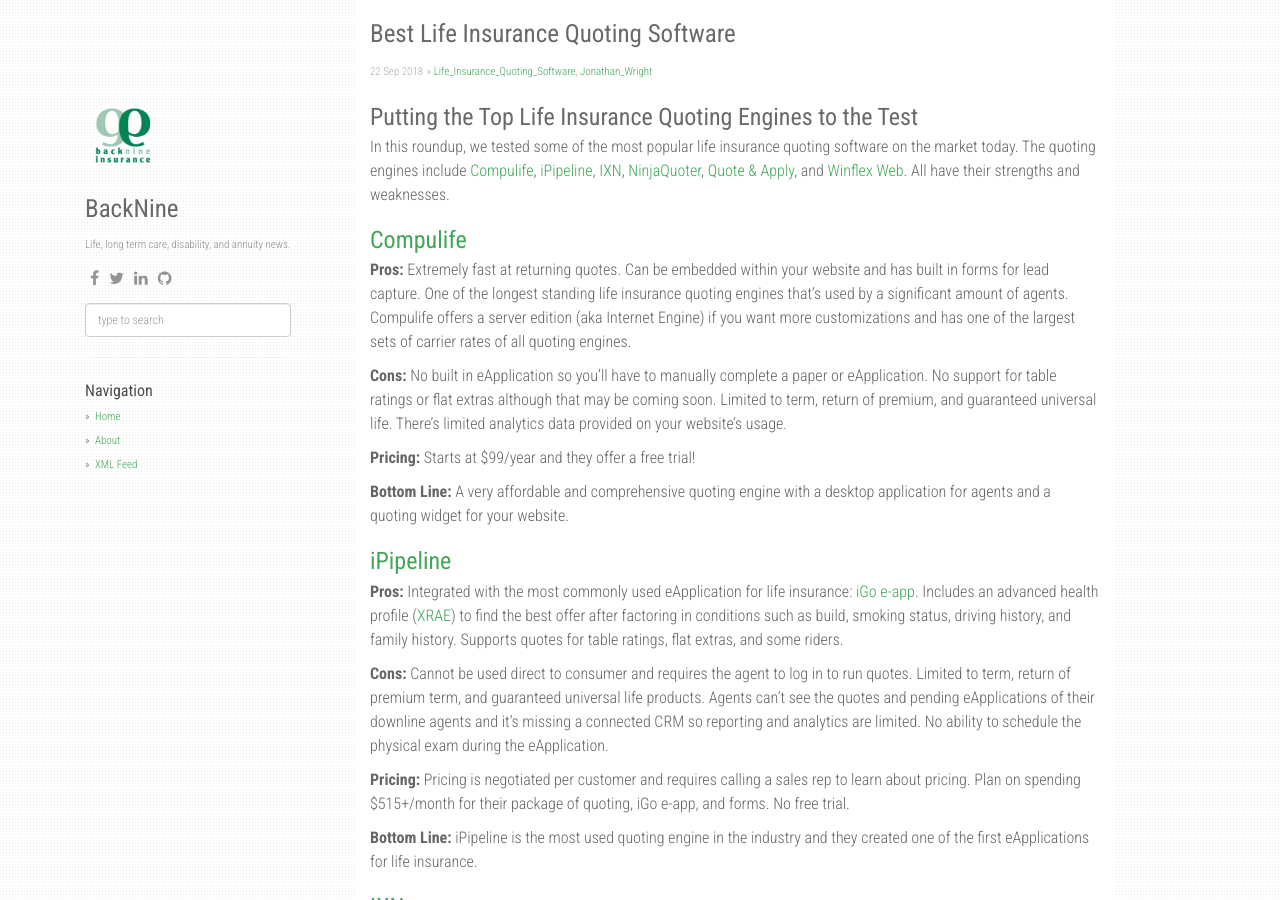
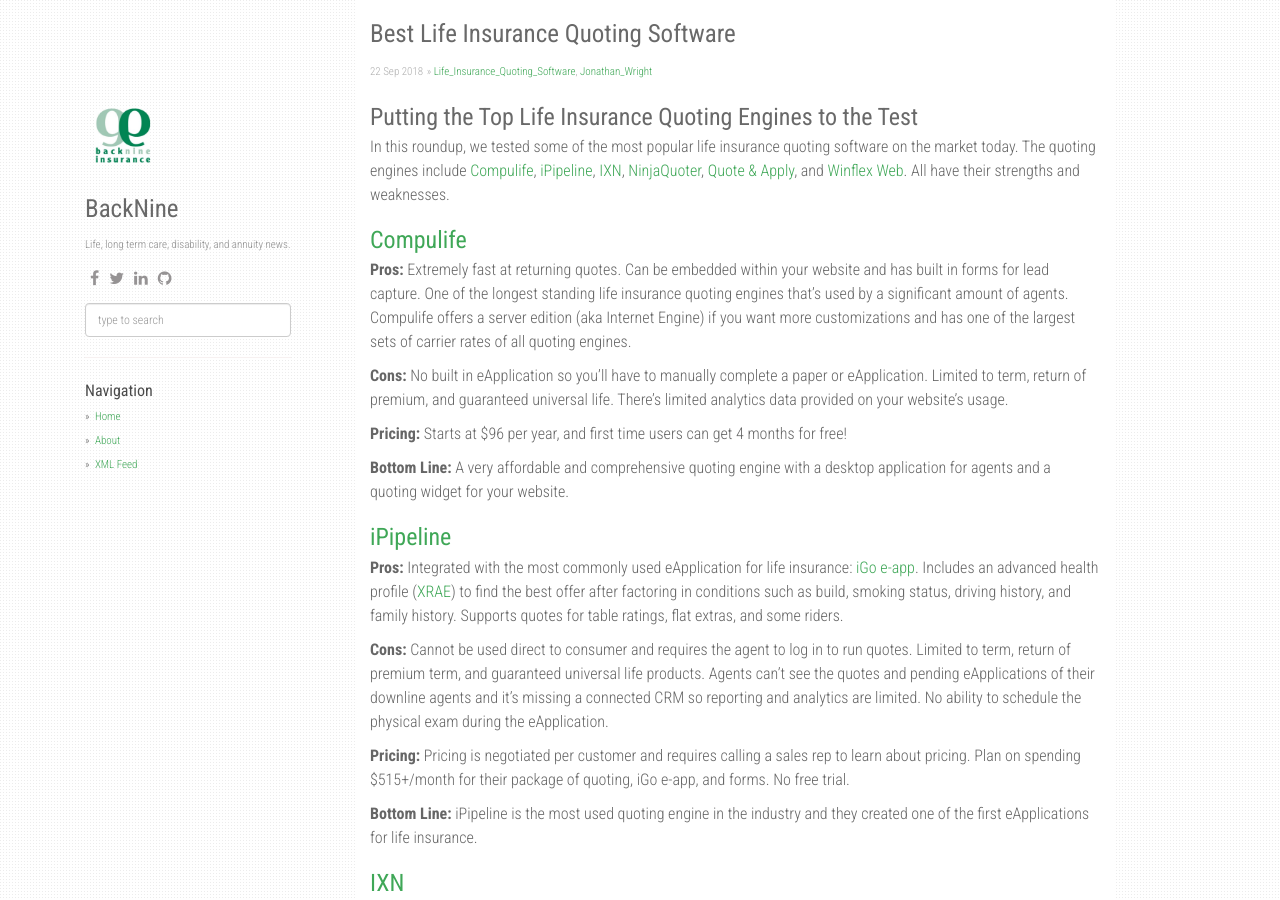
Before and after one commit to agusmakmun/agusmakmun.github.io, a Jekyll site: the page built from _posts/2018-09-23-best-life-insurance-quoting-software.markdown, in a window 1280 px wide and 900 px high. Built offline with Jekyll 4.4.1, drawn with Linux system fonts in a browser that asks for light colours; nearby versions of some CDN libraries; comment, search, counter and statistics services are not loaded.

Commit message:
Update the article for Bob

```diff
--- a/_posts/2018-09-23-best-life-insurance-quoting-software.markdown
+++ b/_posts/2018-09-23-best-life-insurance-quoting-software.markdown
@@ -11,9 +11,9 @@
 ### [Compulife](http://www.compulife.net/)
 **Pros:** Extremely fast at returning quotes. Can be embedded within your website and has built in forms for lead capture. One of the longest standing life insurance quoting engines that's used by a significant amount of agents. Compulife offers a server edition (aka Internet Engine) if you want more customizations and has one of the largest sets of carrier rates of all quoting engines.
 
-**Cons:** No built in eApplication so you'll have to manually complete a paper or eApplication. No support for table ratings or flat extras although that may be coming soon. Limited to term, return of premium, and guaranteed universal life. There's limited analytics data provided on your website's usage.
+**Cons:** No built in eApplication so you'll have to manually complete a paper or eApplication. Limited to term, return of premium, and guaranteed universal life. There's limited analytics data provided on your website's usage.
 
-**Pricing:** Starts at $99/year and they offer a free trial!
+**Pricing:** Starts at $96 per year, and first time users can get 4 months for free!
 
 **Bottom Line:** A very affordable and comprehensive quoting engine with a desktop application for agents and a quoting widget for your website.
 
```
